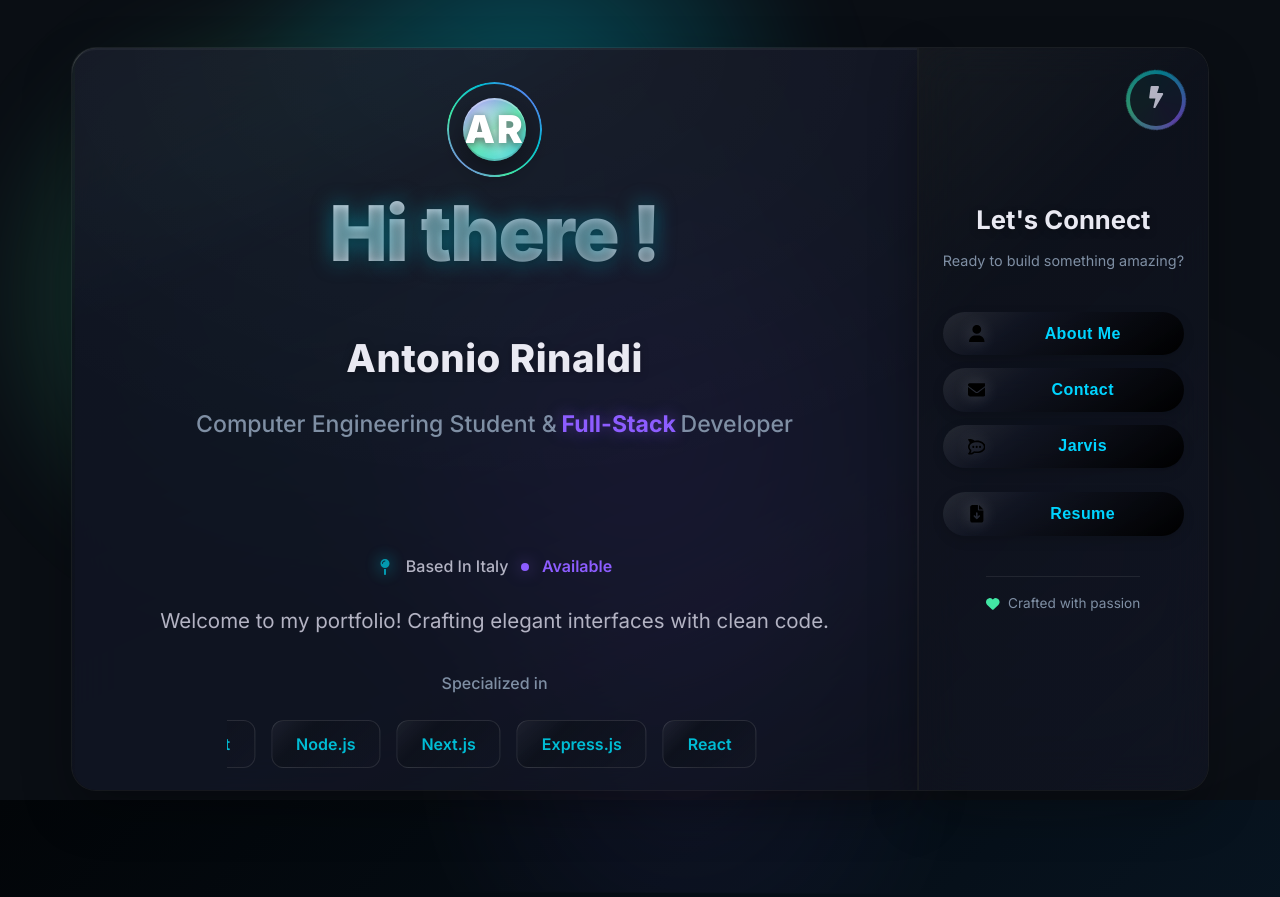
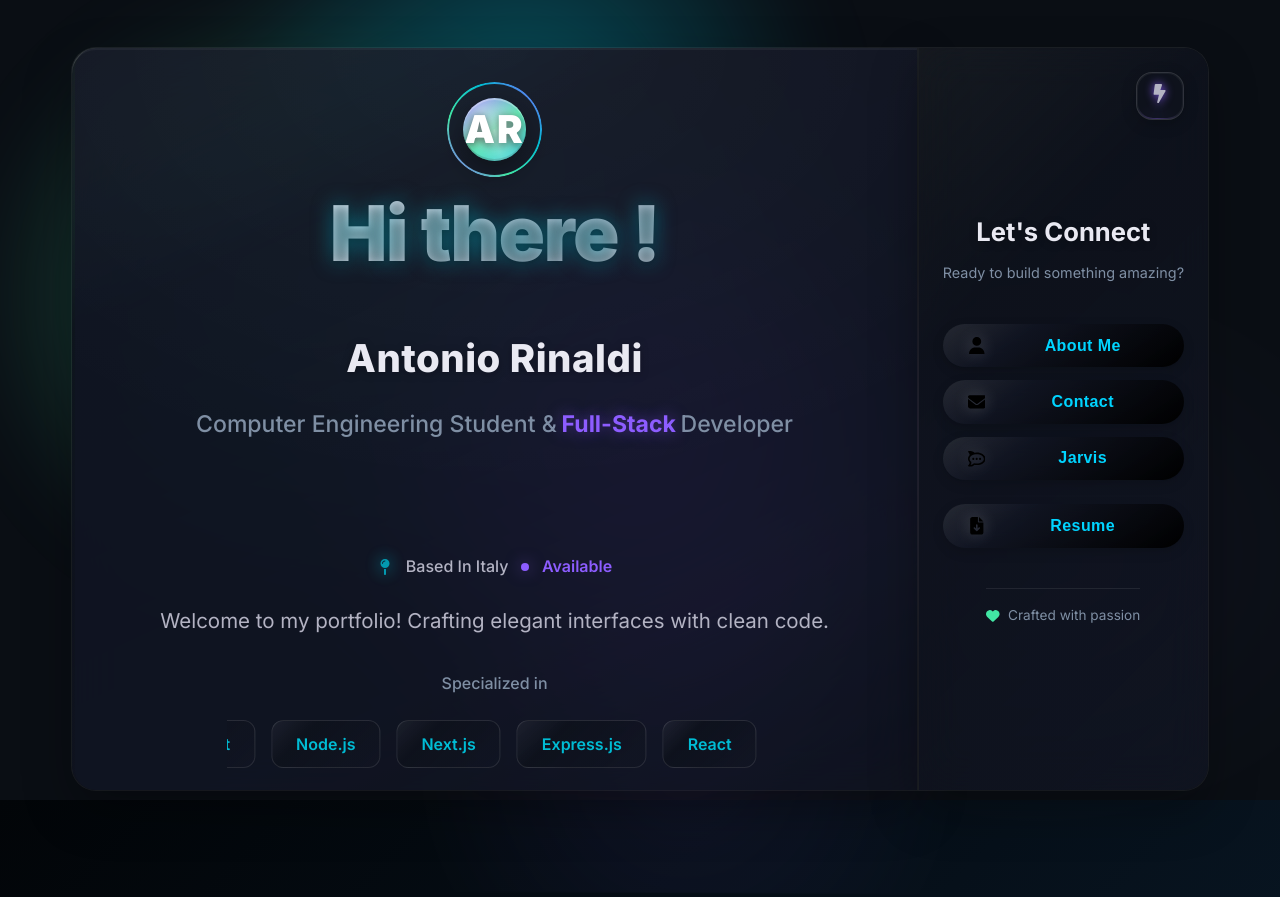
Before and after one commit to AntonioRinaldidev/ardev, a Next.js app: page / in a window 1280 px wide. Shown: the top 897 px of the page. Built offline with nearby package versions, Linux system fonts and the light colour scheme; no server answers.

Commit message:
Chore:theme switcher restyle

```diff
--- a/src/app/globals.css
+++ b/src/app/globals.css
@@ -303,26 +303,23 @@ body {
   width: 100%;
   opacity: 0.6;
 }
-
 /* =========================================
-   5. THEME SWITCHER COMPONENT
+   RE-STYLED THEME SWITCHER
    ========================================= */
 .theme-switcher {
-  position: fixed; /* Keep it fixed so it floats */
+  position: absolute;
   top: 1.5rem;
   right: 1.5rem;
   z-index: 1000;
-  display: flex;
-  align-items: center;
-  justify-content: center;
 }
 
 .theme-button {
-  width: 3.5rem;
-  height: 3.5rem;
-  border-radius: 50%;
-  border: none;
-  background: var(--card-bg); /* Matches current theme */
+  width: 48px;
+  height: 48px;
+  border-radius: 16px; /* Design più squadrato/moderno invece di tondo */
+  border: 1px solid rgba(255, 255, 255, 0.1);
+  background: rgba(255, 255, 255, 0.05);
+  backdrop-filter: blur(10px);
   color: var(--color-text);
 
   display: flex;
@@ -330,100 +327,73 @@ body {
   justify-content: center;
   cursor: pointer;
   position: relative;
+  overflow: hidden; /* Per contenere riflessi */
 
-  backdrop-filter: blur(12px) saturate(140%);
-  box-shadow: var(--shadow);
-  transition: var(--transition-base);
-
-  /* Performance optimization */
-  will-change: transform, box-shadow;
+  transition: all 0.4s cubic-bezier(0.23, 1, 0.32, 1);
+  box-shadow: 0 4px 15px rgba(0, 0, 0, 0.2);
 }
 
-/* Animated Prism Border Effect */
+/* Effetto riflesso al passaggio */
 .theme-button::before {
   content: '';
   position: absolute;
-  inset: -2px; /* Thickness of the border */
-  border-radius: 50%;
-  z-index: -1;
+  top: -50%;
+  left: -50%;
+  width: 200%;
+  height: 200%;
   background: conic-gradient(
-    from 0deg,
+    transparent,
     var(--color-primary),
-    var(--color-third),
-    var(--color-link),
-    var(--color-primary)
+    transparent 30%
   );
-  opacity: 0.6;
-  animation: prismRotate 4s linear infinite;
+  animation: rotateGlow 4s linear infinite;
+  opacity: 0.3;
 }
 
-/* Inner overlay to mask the center of the gradient */
+/* Overlay per mantenere il centro pulito */
 .theme-button::after {
   content: '';
   position: absolute;
-  inset: 2px;
-  border-radius: 50%;
+  inset: 1px;
   background: var(--card-bg);
-  z-index: -1;
+  border-radius: 15px;
+  z-index: 0;
 }
 
-/* Hover States */
+.theme-button .icon {
+  position: relative;
+  z-index: 2;
+  font-size: 1.2rem;
+  filter: drop-shadow(0 0 5px var(--color-primary));
+  transition: transform 0.5s ease;
+}
+
+/* Hover effects */
 .theme-button:hover {
-  transform: translateY(-2px) scale(1.1);
-  box-shadow: var(--shadow-glow);
+  transform: translateY(-3px);
+  border-color: var(--color-primary);
+  box-shadow: 0 8px 25px rgba(0, 0, 0, 0.3),
+              0 0 15px rgba(var(--color-primary), 0.2);
+}
+
+.theme-button:hover .icon {
+  transform: scale(1.2) rotate(15deg);
   color: var(--color-primary);
 }
 
-.theme-button:hover::before {
-  opacity: 1;
-  animation-duration: 2s; /* Speed up on hover */
-}
-
-/* Icon Animation */
-.theme-button .icon {
-  font-size: 1.4rem;
-  transition: transform 0.5s cubic-bezier(0.34, 1.56, 0.64, 1);
-  z-index: 2;
-}
-
-.theme-button:hover .icon {
-  transform: rotate(360deg) scale(1.1);
-}
-
-.theme-button:active {
-  transform: scale(0.95);
-}
-
-@keyframes prismRotate {
+@keyframes rotateGlow {
   from { transform: rotate(0deg); }
   to { transform: rotate(360deg); }
 }
 
-/* =========================================
-   6. RESPONSIVE ADJUSTMENTS
-   ========================================= */
+/* Fix per mobile: posizionamento dentro il contenitore */
 @media (max-width: 768px) {
   .theme-switcher {
-    top: 1rem;
-    right: 1rem;
-  }
-
-  .theme-button {
-    width: 3rem;
-    height: 3rem;
-  }
-
-  .theme-button .icon {
-    font-size: 1.1rem;
+    position: relative;
+    top: 0;
+    right: 0;
+    margin: 1rem;
+    margin-bottom: 0;
+    align-self: flex-end;
   }
 }
-
-/* High Contrast & Reduced Motion Preferences */
-@media (prefers-reduced-motion: reduce) {
-  .theme-button,
-  .theme-button::before,
-  .theme-button .icon {
-    animation: none;
-    transition: none;
-  }
-}
--- a/src/components/ProfileCards.tsx
+++ b/src/components/ProfileCards.tsx
@@ -188,6 +188,9 @@ const ProfileCard: React.FC<ProfileCardProps> = ({ fullName }) => {
 				{/* Right Column: Actions */}
 				<div className='col2'>
 					<div className='profile-card-actions-redesign'>
+						<div className='theme-switcher-container'>
+							<ThemeSwitcher />
+						</div>
 						<motion.div
 							className='actions-redesign'
 							initial={{ opacity: 0, x: 50 }}
@@ -218,9 +221,6 @@ const ProfileCard: React.FC<ProfileCardProps> = ({ fullName }) => {
 									<span>Crafted with passion</span>
 								</div>
 							</div>
-							<div className='theme-switcher-container'>
-								<ThemeSwitcher />
-							</div>
 						</motion.div>
 					</div>
 				</div>
--- a/src/styles/ProfileCards.css
+++ b/src/styles/ProfileCards.css
@@ -1045,12 +1045,7 @@ body {
     .profile-card-bottom{
         margin-bottom: 3rem;
     }
-    .theme-switcher-container{
-        position: absolute;
-        top: 0.1rem;
-        right: 0.1rem;
-        z-index: 10;
-    }
+
 }
 
 
```
